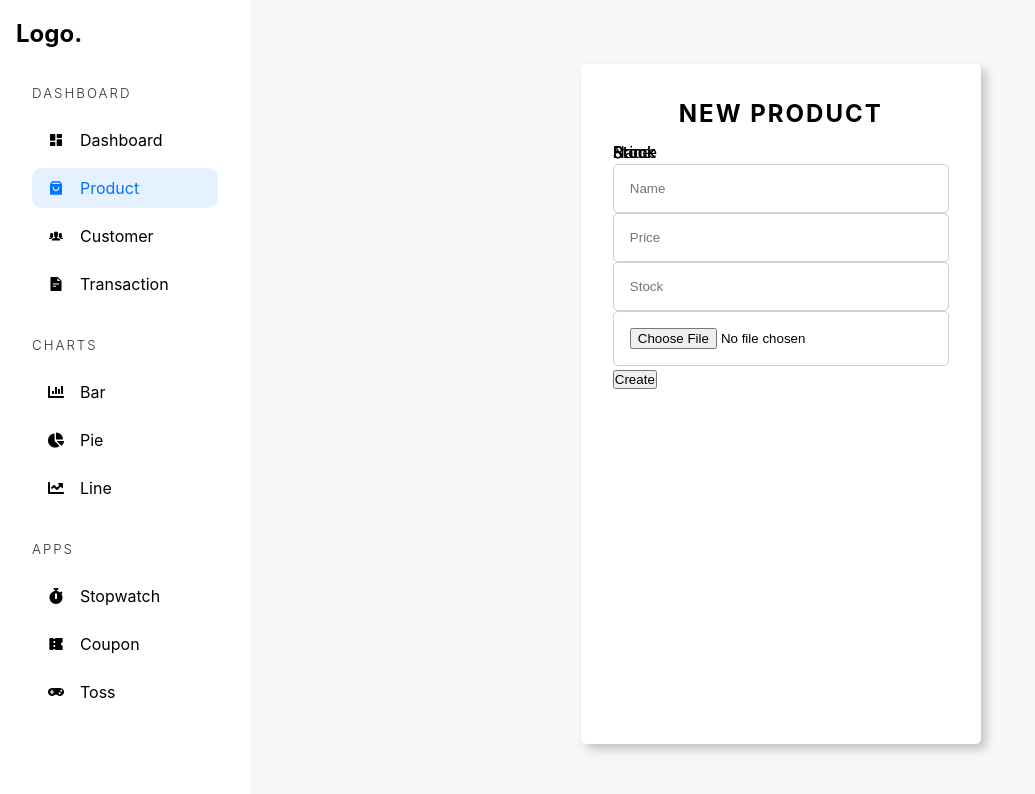
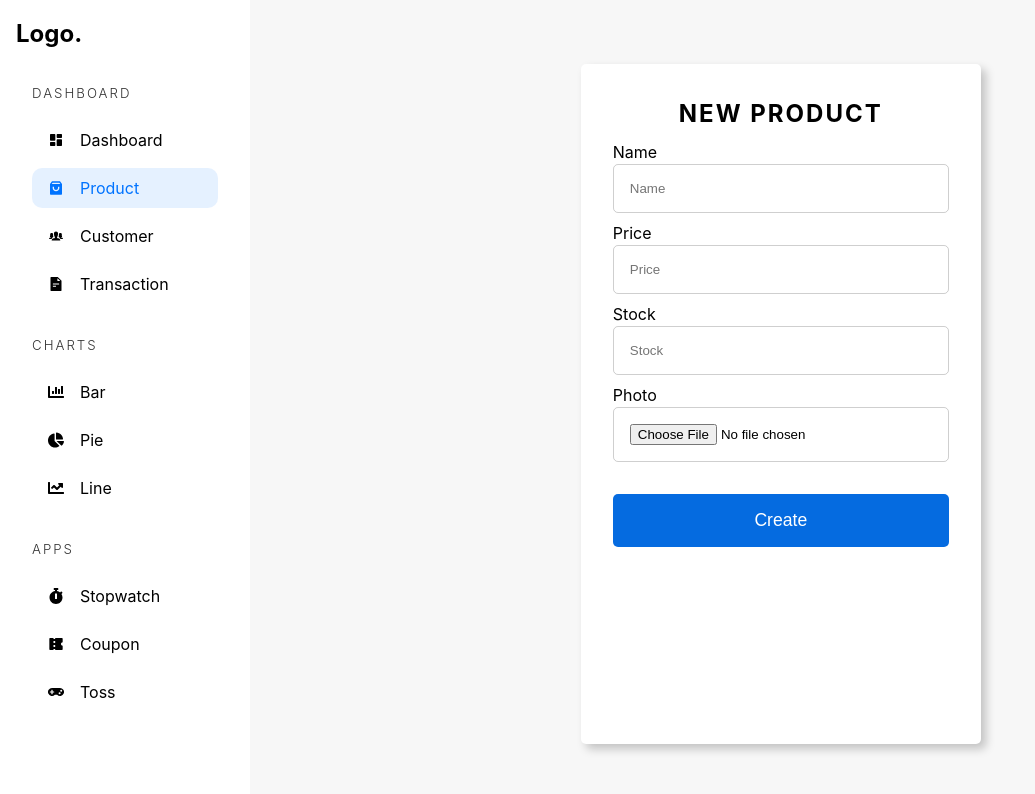
Before and after one commit to yashr775/AdminDashboard, a React (Vite) app: page /admin/product/new in a window 1280 px wide. Shown: the top 794 px of the page, without its empty margins (0-1035 px from the left). Built offline with nearby package versions, Linux system fonts and the light colour scheme.

Commit message:
Product management and new product completed

```diff
--- a/src/pages/management/NewProduct.tsx
+++ b/src/pages/management/NewProduct.tsx
@@ -36,6 +36,8 @@ const NewProduct = () => {
                 value={name}
                 onChange={(e) => setName(e.target.value)}
               />
+            </div>
+            <div>
               <label>Price</label>
               <input
                 required
@@ -44,6 +46,8 @@ const NewProduct = () => {
                 value={price}
                 onChange={(e) => setPrice(Number(e.target.value))}
               />
+            </div>
+            <div>
               <label>Stock</label>
               <input
                 required
@@ -52,18 +56,16 @@ const NewProduct = () => {
                 value={stock}
                 onChange={(e) => setStock(Number(e.target.value))}
               />
-              <label>Stock</label>
-              <input
-                required
-                type="file"
-                placeholder="Image"
-                value={photo}
-                onChange={changeImageHandler}
-              />
+            </div>
 
-              {photo && <img src={photo} alt="Your Image" />}
-              <button type="submit">Create</button>
+            <div>
+              <label>Photo</label>
+              <input required type="file" onChange={changeImageHandler} />
             </div>
+
+            {photo && <img src={photo} alt="New Image" />}
+
+            <button type="submit">Create</button>
           </form>
         </article>
       </main>
--- a/src/pages/management/ProductManagement.tsx
+++ b/src/pages/management/ProductManagement.tsx
@@ -1,9 +1,101 @@
+import { useState, ChangeEvent, FormEvent } from "react";
 import AdminSidebar from "../../components/AdminSidebar";
 
+const img =
+  "https://images.unsplash.com/photo-1542291026-7eec264c27ff?ixlib=rb-4.0.3&ixid=MnwxMjA3fDB8MHxzZWFyY2h8Mnx8c2hvZXN8ZW58MHx8MHx8&w=1000&q=804";
+
 const ProductManagement = () => {
+  const [name, setName] = useState<string>("Puma Shoes");
+  const [price, setPrice] = useState<number>(2000);
+  const [stock, setStock] = useState<number>(10);
+  const [photo, setPhoto] = useState<string>(img);
+
+  const [nameUpdate, setNameUpdate] = useState<string>(name);
+  const [priceUpdate, setPriceUpdate] = useState<number>(price);
+  const [stockUpdate, setStockUpdate] = useState<number>(stock);
+  const [photoUpdate, setPhotoUpdate] = useState<string>(photo);
+
+  const changeImageHandler = (e: ChangeEvent<HTMLInputElement>) => {
+    const file: File | undefined = e.target.files?.[0];
+
+    const reader: FileReader = new FileReader();
+
+    if (file) {
+      reader.readAsDataURL(file);
+      reader.onloadend = () => {
+        if (typeof reader.result === "string") setPhotoUpdate(reader.result);
+      };
+    }
+  };
+
+  const submitHandler = (e: FormEvent<HTMLFormElement>) => {
+    e.preventDefault();
+    setName(nameUpdate);
+    setPrice(priceUpdate);
+    setStock(stockUpdate);
+    setPhoto(photoUpdate);
+  };
   return (
     <div className="admin-container">
       <AdminSidebar />
+      <main className="product-management">
+        <section>
+          <strong>ID - asnmdkasndmsan</strong>
+          <img src={photo} alt="Product" />
+          <p>{name}</p>
+          {stock > 0 ? (
+            <span className="green">{stock} Available</span>
+          ) : (
+            <span className="red">Not Available</span>
+          )}
+          <h3>${price}</h3>
+        </section>
+
+        <article>
+          <form onSubmit={submitHandler}>
+            <h2>Manage</h2>
+            <div>
+              <label>Name</label>
+              <input
+                required
+                type="text"
+                placeholder="Name"
+                value={nameUpdate}
+                onChange={(e) => setNameUpdate(e.target.value)}
+              />
+            </div>
+            <div>
+              <label>Price</label>
+              <input
+                required
+                type="number"
+                placeholder="Price"
+                value={priceUpdate}
+                onChange={(e) => setPriceUpdate(Number(e.target.value))}
+              />
+            </div>
+            <div>
+              <label>Stock</label>
+              <input
+                required
+                type="number"
+                placeholder="Stock"
+                value={stockUpdate}
+                onChange={(e) => setStockUpdate(Number(e.target.value))}
+              />
+            </div>
+
+            <div>
+              <label>Photo</label>
+              <input required type="file" onChange={changeImageHandler} />
+            </div>
+
+            {photoUpdate && <img src={photoUpdate} alt="New Image" />}
+
+            <button type="submit">Update</button>
+          </form>
+        </article>
+      </main>
     </div>
   );
 };
```
Also changed, not shown: src/styles/_products.scss (indentation only).
